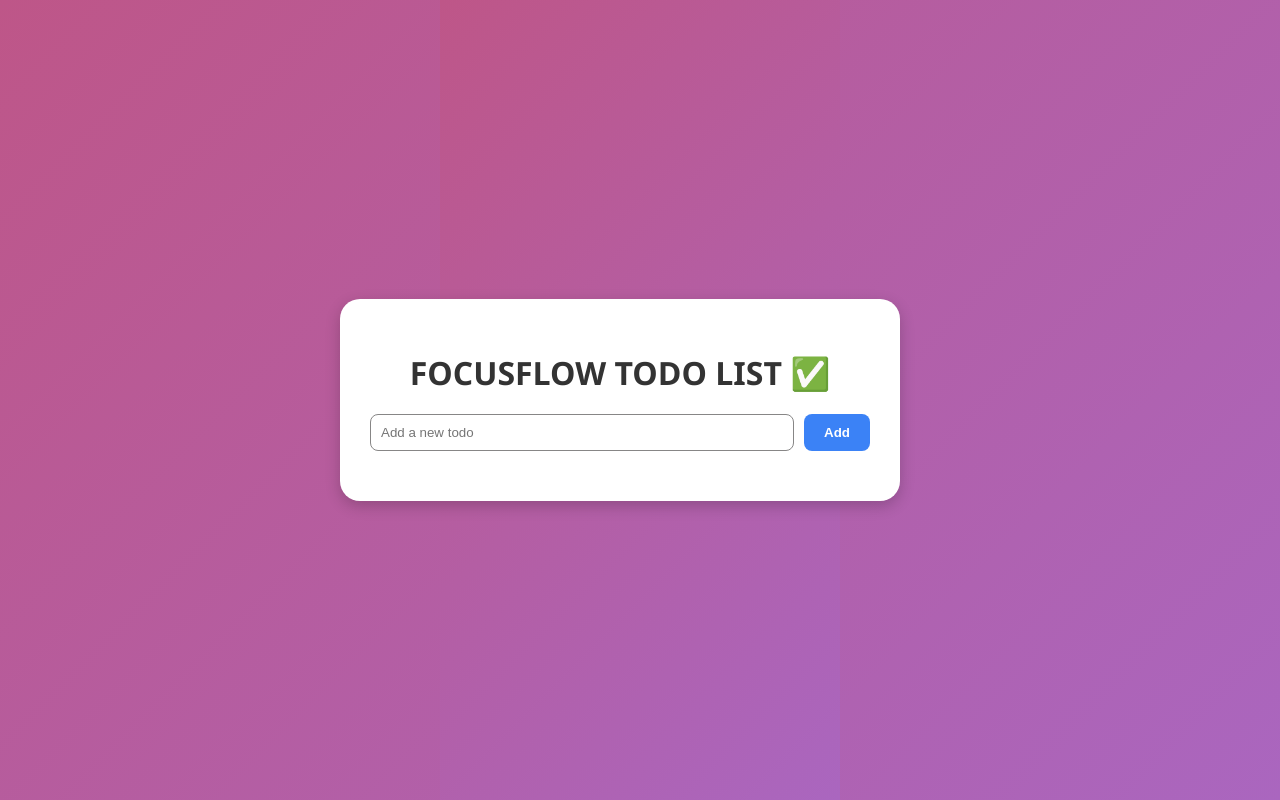
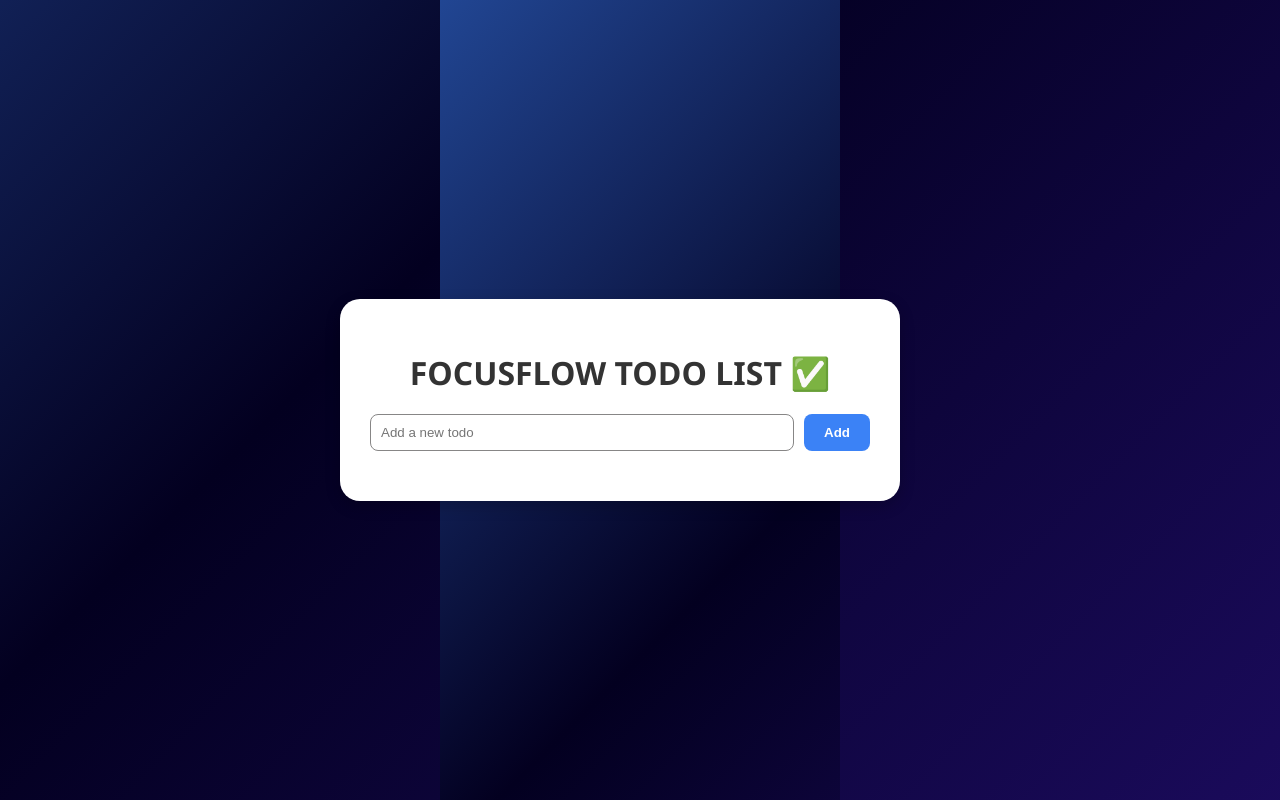
Before and after one commit to Avins-VR/Todo-List, a React (Vite) app: page / in a window 1280 px wide. Built offline with nearby package versions, Linux system fonts and the light colour scheme.

Commit message:
Fix index.css import and folder structure

```diff
--- a/src/App.css
+++ b/src/App.css
@@ -2,12 +2,29 @@
   margin: 0;
   padding: 0;
   font-family: 'Segoe UI', sans-serif;
-  background: linear-gradient(135deg, #be5688, #aa66bf);
-backdrop-filter: blur(20px);
+
+  /* Animated gradient background */
+  background: linear-gradient(-45deg, #311595, #030020, #3b82f6, #030020);
+  background-size: 400% 400%;
+  animation: gradientBG 15s ease infinite;
+
   height: 100vh;
   display: flex;
   align-items: center;
   justify-content: center;
+}
+
+/* Define the gradient animation */
+@keyframes gradientBG {
+  0% {
+    background-position: 0% 50%;
+  }
+  50% {
+    background-position: 100% 50%;
+  }
+  100% {
+    background-position: 0% 50%;
+  }
 }
 
 .app {
```
